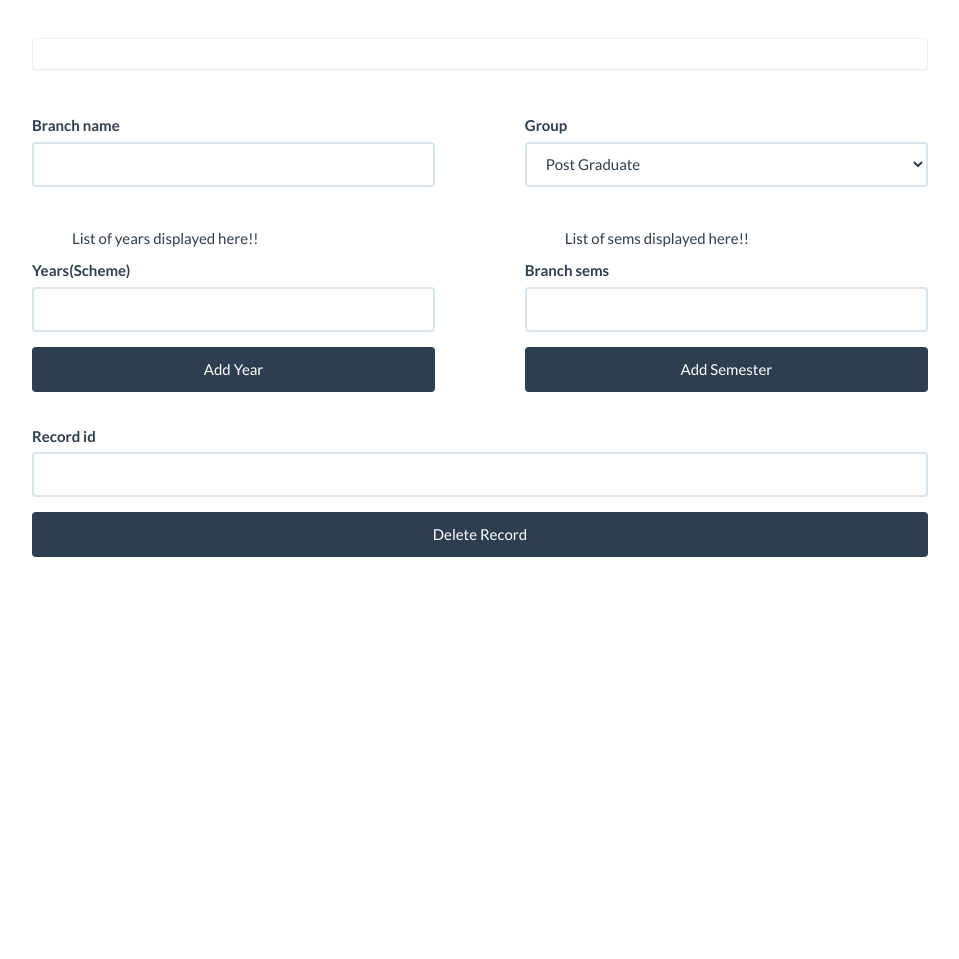
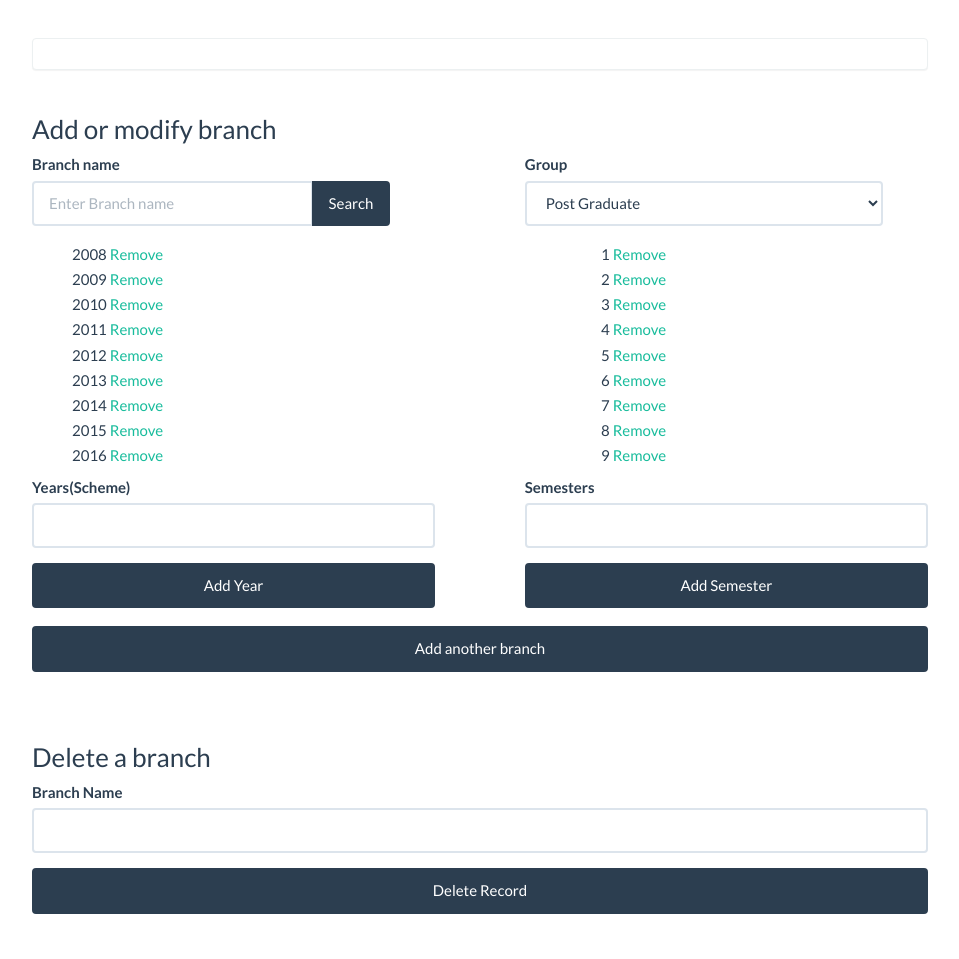
Before and after one commit to RohanAntony/MarksDatabase, a Node server app: page /addBranchDetails in a window 1280 px wide. Shown: the part 60-1019 px from the top of the page, without its empty margins (160-1119 px from the left). Before the commit the page ends 617 px from the top, so only its background shows below. Run offline with Node 20, Linux system fonts and the light colour scheme; some libraries are stand-ins or nearby versions.

Commit message:
Branch details 90% complete/Only testing left

```diff
--- a/app.js
+++ b/app.js
@@ -5,6 +5,7 @@ var bodyParser = require('body-parser');
 var app = express();
 
 var studentDetails = require('./routes/studentDetails');
+var branchDetails = require('./routes/branchDetails');
 
 app.use(bodyParser.json());
 app.use(bodyParser.urlencoded({ extended: false }));
@@ -14,6 +15,7 @@ app.use(express.static(path.join(__dirname, 'public')));
 app.use('/views',express.static(path.join(__dirname, 'views')));
 
 app.use('/studentDetails',studentDetails);
+app.use('/branchDetails',branchDetails);
 
 app.use('/*',function(req,res){
   res.sendFile(__dirname+'/views/index.html');
--- a/views/html/addBranchDetails.html
+++ b/views/html/addBranchDetails.html
@@ -5,19 +5,33 @@
   </div>
 
   <div>
+
+    <h3>Add or modify branch</h3>
     <!--Add Branch details-->
     <div style="clear:both">
       <!--Branch name-->
-      <div class="form-group" style="float:left;width:45%">
+      <!-- <div class="form-group" >
         <label class="control-label" for="name">Branch name</label>
-        <input class="form-control" id="name" type="text">
+        <input class="form-control" id="name" ng-model="name" type="text">
       </div>
+      <a href="#" class="btn btn-primary" style="float:left;width:15%;margin-right:5%;margin-top:2%" ng-click="loadSem()">LD</a> -->
+
+      <div style="float:left;width:40%">
+        <label class="control-label" for="name">Branch name</label>
+        <div class="input-group" id="name">
+          <input type="text" class="form-control" placeholder="Enter Branch name" ng-model="name">
+          <span class="input-group-btn">
+            <button class="btn btn-primary" ng-click="searchRecord()" type="button">Search</button>
+          </span>
+        </div><!-- /input-group -->
+      </div>
+
       <!--Group-->
-      <div class="form-group" style="float:left;width:45%;margin-left:10%">
+      <div class="form-group" style="float:left;width:40%;margin-left:15%">
         <label for="group" class="control-label">Group</label>
         <div>
-          <select class="form-control" id="group">
-            <option value="PG">Post Graduate</option>
+          <select class="form-control" ng-model="group" id="group">
+            <option value="PG" selected="">Post Graduate</option>
             <option value="UG">Under Graduate</option>
           </select>
         </div>
@@ -26,38 +40,51 @@
 
     <div style="clear:both">
       <!--Year displayed here-->
-      <div style="float:left;width:45%;margin-top:3%">
-        <ul>
-          List of years displayed here!!
+      <div style="float:left;width:45%">
+        <ul style="list-style-type:none">
+          <li style="margin-top:1%" ng-repeat="yearElement in yearList" value="{{ yearElement }}">
+            <span>{{ yearElement }}</span>
+            <a href="#" ng-click="removeYear(yearElement)">Remove</a> <!--Add an ng-click to insert a new year-->
+          </li>
         </ul>
         <div class="form-group">
           <label class="control-label" for="years">Years(Scheme)</label>
-          <input class="form-control" id="years" type="text">
+          <input class="form-control" id="years" ng-model="year" type="text">
         </div>
-        <a href="#" class="btn btn-primary btn-block">Add Year</a>
+        <a href="#" class="btn btn-primary btn-block" ng-click="addYear()">Add Year</a> <!--Add an ng-click to insert a new year-->
       </div>
       <!--Semester displayed here-->
-      <div style="float:left;width:45%;margin-left:10%;margin-top:3%">
-        <ul>
-          List of sems displayed here!!
+      <div style="float:left;width:45%;margin-left:10%">
+        <ul style="list-style-type:none">
+          <!--use ng-repeat to display all the semesters-->
+          <li style="margin-top:1%;margin-left:10%" ng-repeat="semElement in semList" value="{{ semElement }}">
+            <span>{{ semElement }}</span>
+            <a href="#" ng-click="removeSem(semElement)">Remove</a> <!--Add an ng-click to insert a new year-->
+          </li>
         </ul>
         <div class="form-group">
-          <label class="control-label" for="sems">Branch sems</label>
-          <input class="form-control" id="sems" type="text">
+          <label class="control-label" for="sems">Semesters</label>
+          <input class="form-control" id="sems" ng-model="sem" type="text">
         </div>
-        <a href="#" class="btn btn-primary btn-block">Add Semester</a>
+        <a href="#" class="btn btn-primary btn-block" ng-click="addSem()">Add Semester</a><!--Add a ng-click to insert a new semester-->
       </div>
     </div>
+
+    <div style="clear:both">
+      <a style="float:left;margin-top:2%" href="#" class="btn btn-primary btn-block" ng-click="submitBranch()">Add another branch</a>
+    </div>
+
     <!-- !adding branch-->
   </div>
 
   <!--Delete a branch-->
-  <div style="margin-top:25%;margin-bottom:5%">
+  <div style="clear:both;margin-top:15%;margin-bottom:5%">
+    <h3>Delete a branch</h3>
     <div class="form-group">
-      <label class="control-label" for="id">Record id</label>
-      <input class="form-control" id="id" type="text">
+      <label class="control-label" for="dName">Branch Name</label>
+      <input class="form-control" id="dName" ng-model="dName" type="text">
     </div>
-    <a href="#" class="btn btn-primary btn-block">Delete Record</a>
+    <a href="#" class="btn btn-primary btn-block" ng-click="deleteBranch()">Delete Record</a>
   </div>
 
 </div>
--- a/views/html/addStudentDetails.html
+++ b/views/html/addStudentDetails.html
@@ -6,6 +6,7 @@
   </div>
 
   <div style="margin-bottom:5%">
+    <h3>Add or modify student details</h3>
     <div class="form-group">
       <label class="control-label" for="usn">USN</label>
       <input class="form-control" id="usn" ng-model="usn" type="text">
@@ -18,6 +19,7 @@
   </div>
 
   <div style="margin-bottom:5%">
+    <h3>Delete student details</h3>
     <div class="form-group">
       <label class="control-label" for="id">Record Id</label>
       <input class="form-control" id="id" ng-model="id" type="text">
--- a/views/html/addStudentMarks.html
+++ /dev/null
@@ -1,2 +0,0 @@
-<h1>This is add student marks</h1>
-<p>{{ value }}</p>
--- a/views/html/addSubjectDetails.html
+++ /dev/null
@@ -1 +0,0 @@
-<h1>This is add subject details!!</h1>
--- a/views/html/updateStudentMarks.html
+++ /dev/null
@@ -1 +0,0 @@
-<h1>This is update student marks!!</h1>
--- a/views/html/viewMarks.html
+++ /dev/null
@@ -1 +0,0 @@
-<h1>This is view marks!!</h1>
--- a/views/index.html
+++ b/views/index.html
@@ -6,8 +6,8 @@
   <script src="/js/angular.min.js"></script>
   <script src="/js/angular-route.min.js"></script>
   <script src="/index.js"></script>
-  <script src="/js/addStudentMarks.js"></script>
   <script src="/js/addStudentDetails.js"></script>
+  <script src="/js/addBranchDetails.js"></script>
 </head>
 <body ng-app="marksDatabase">
 
--- a/views/index.js
+++ b/views/index.js
@@ -3,25 +3,13 @@ var app = angular.module('marksDatabase',['ngRoute']);
 app.config(function($routeProvider,$locationProvider){
 
   $routeProvider
-  .when('/addStudentMarks',{
-    templateUrl:'/views/html/addStudentMarks.html',
-    controller:'addStudentMarks'
-  })
-  .when('/updateStudentMarks',{
-    templateUrl:'/views/html/updateStudentMarks.html'
-  })
   .when('/addStudentDetails',{
     templateUrl:'/views/html/addStudentDetails.html',
     controller:'addStudentDetails'
   })
-  .when('/addSubjectDetails',{
-    templateUrl:'/views/html/addSubjectDetails.html'
-  })
   .when('/addBranchDetails',{
-    templateUrl:'/views/html/addBranchDetails.html'
-  })
-  .when('/viewMarks',{
-    templateUrl:'/views/html/viewMarks.html'
+    templateUrl:'/views/html/addBranchDetails.html',
+    controller:'addBranchDetails'
   })
 
   $locationProvider.html5Mode(true);
--- /dev/null
+++ b/views/js/addBranchDetails.js
@@ -0,0 +1,83 @@
+app.controller('addBranchDetails',function($scope,$http){
+
+  $scope.group = "PG";
+
+  $scope.searchRecord = function(){
+    $http.post('/branchDetails/getBranch',{
+      name:$scope.name
+    }).then(function(success){
+      if(success.data){
+        console.log(success);
+        $scope.group = success.data.group;
+        $scope.yearList = success.data.scheme;
+        $scope.semList = success.data.semesters;
+        $scope.alertText = "Record was FOUND and is SHOWN";
+      }else{
+        console.log(success);
+        $scope.alertText = "No record found";
+      }
+    },function(error){
+      $scope.alertText = "Unable to search , Angular error!!";
+    })
+  }
+
+  $scope.yearList = [2008,2009,2010,2011,2012,2013,2014,2015,2016];
+  $scope.addYear = function(){
+    if($scope.year){
+      $scope.yearList.push($scope.year);
+      $scope.yearList.sort(function(a,b){return a-b;});
+      $scope.year = "";
+    }else{
+      $scope.alertText = "Enter a valid year to add!!";
+    }
+  }
+  $scope.removeYear = function(yearR){
+    var i = $scope.yearList.indexOf(yearR);
+    $scope.yearList.splice(i,1);
+  }
+
+  $scope.semList = [1,2,3,4,5,6,7,8,9];
+  $scope.addSem = function(){
+    if($scope.sem){
+      $scope.semList.push($scope.sem);
+      $scope.semList.sort(function(a,b){return a-b;});
+      $scope.sem = "";
+    }else{
+      $scope.alertText = "Enter a valid semester value to add";
+    }
+  }
+  $scope.removeSem = function(semR){
+    var i = $scope.semList.indexOf(semR);
+    $scope.semList.splice(i,1);
+  }
+
+  $scope.submitBranch = function(){
+    $http.post('/branchDetails/addBranch',{
+      name:$scope.name,
+      group:$scope.group,
+      semesters:$scope.semList,
+      scheme:$scope.yearList
+    }).then(function(response){
+      $scope.alertText = response.data;
+    },function(error){
+      $scope.alertText = "Error in sending data!! Angular Error!";
+    });
+  }
+
+  $scope.deleteBranch = function(){
+    $http.post('/branchDetails/deleteBranch',{
+      name:$scope.dName
+    }).then(function(response){
+      console.log(response);
+      if(response.data.ok == 1 && response.data.n == 1){
+        $scope.alertText = "A record was dropped";
+      }else if(response.data.ok == 1 && response.data.n == 0){
+        $scope.alertText = "No record found";
+      }
+    },function(error){
+      console.log(error);
+      $scope.alertText = "Error in sending data!! Angular Error!";
+    })
+  }
+
+})
--- a/views/js/addStudentDetails.js
+++ b/views/js/addStudentDetails.js
@@ -1,6 +1,4 @@
 app.controller('addStudentDetails',function($scope,$http){
-
-
   $scope.submit = function(){
     console.log($scope.usn,$scope.name);
     $http.post('/studentDetails/addDetails',{
--- a/views/js/addStudentMarks.js
+++ /dev/null
@@ -1,3 +0,0 @@
-app.controller('addStudentMarks',function($scope){
-  $scope.value="Hello angular js!!";
-})
```
Also changed, not shown: routes/branchDetails.js (added, +50 -0 lines), routes/studentDetails.js (+1 -6 lines).
